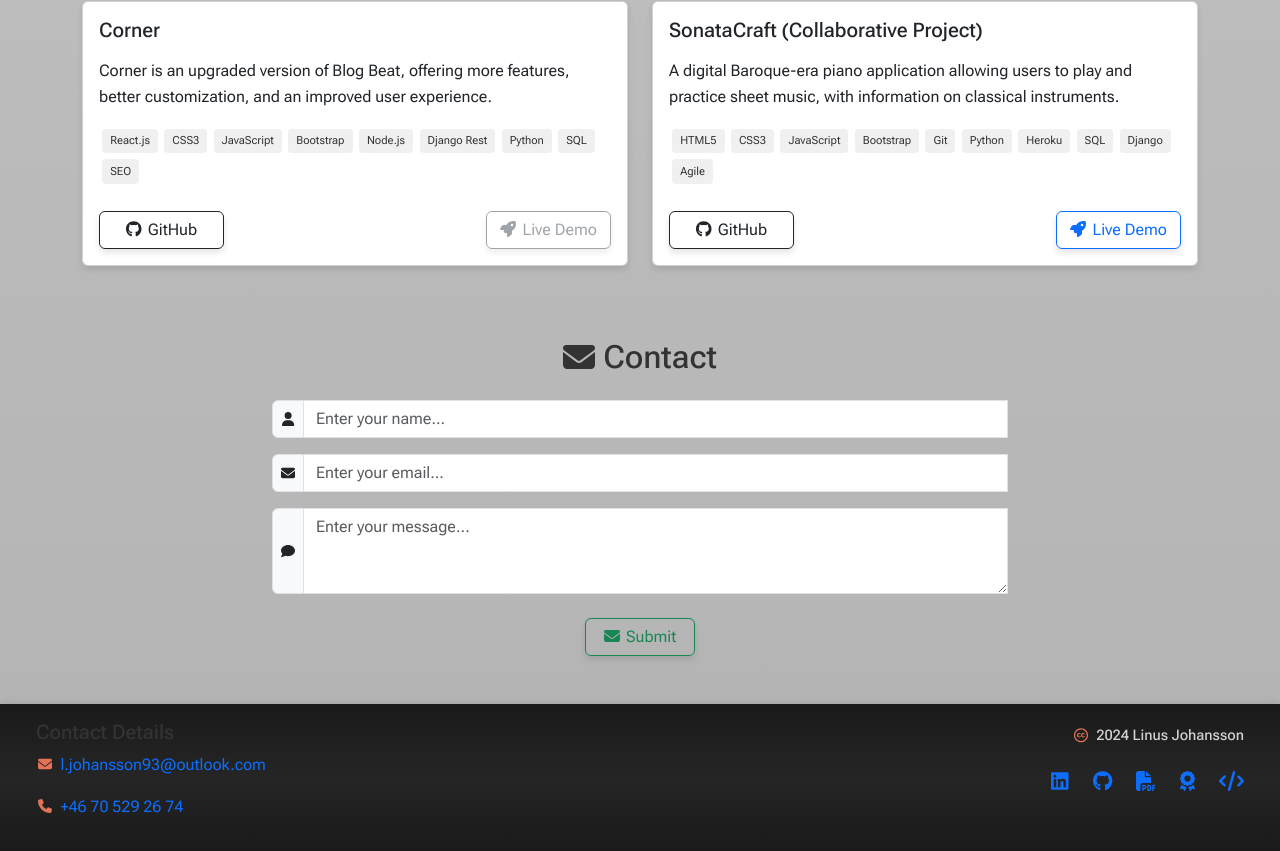
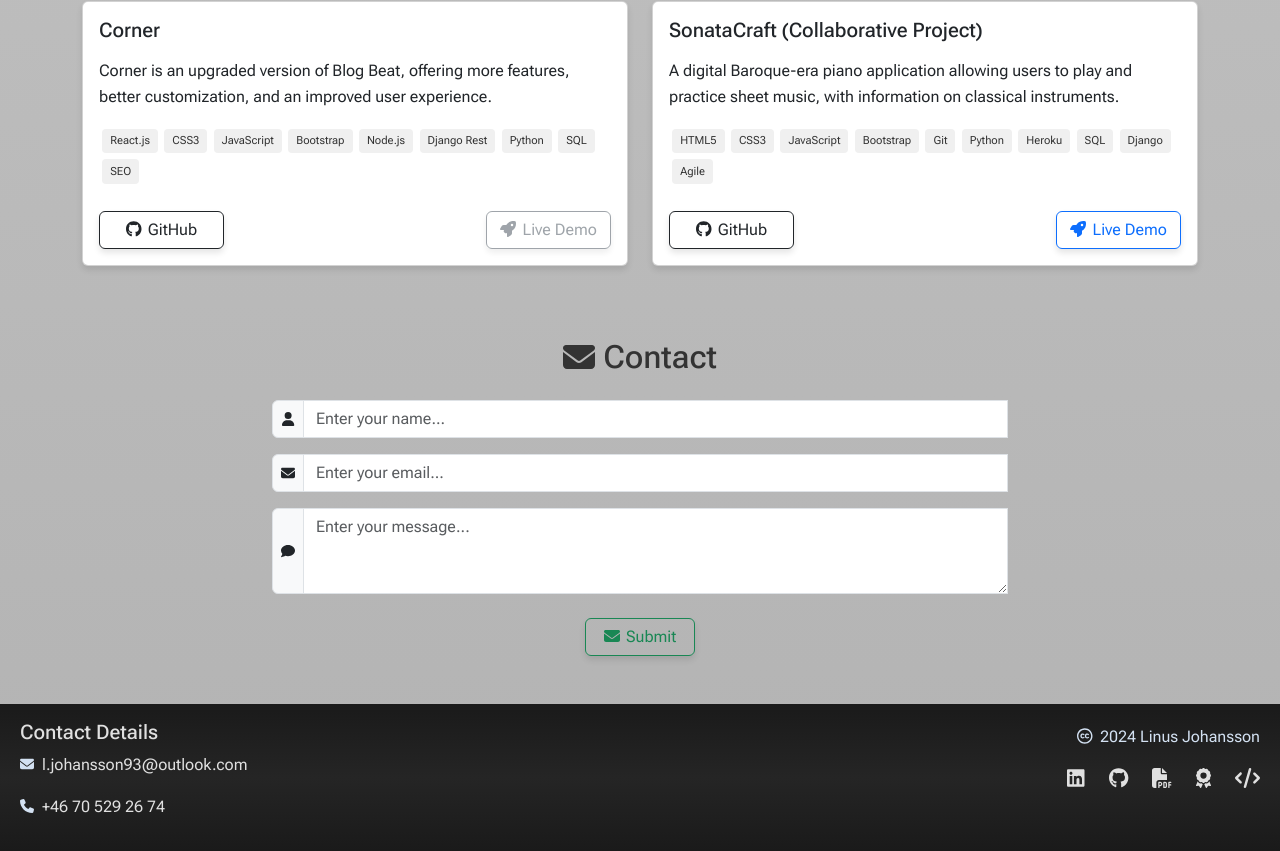
Before and after one commit to j0hanz/j0hanz-portfolio, a React (Create React App) app: page / in a window 1280 px wide. Shown: the part 3900-4751 px from the top of the page. Built offline with nearby package versions, Linux system fonts and the light colour scheme.

Commit message:
Refactor footer styles and improve color scheme

```diff
--- a/src/components/styles/Footer.module.css
+++ b/src/components/styles/Footer.module.css
@@ -1,19 +1,21 @@
+.footerBg {
+  background: linear-gradient(180deg, #1a1a1a 0%, #252525 50%, #1a1a1a 100%);
+}
+
 .footerIcon {
-  margin-right: 0.4rem;
-  color: #ff7f5fde;
-  width: 18px;
+  color: #d3e1f2;
+  margin-right: 8px;
+}
+
+.footerLink {
+  color: #e0e0e0;
+  transition: all 0.3s ease;
+}
+
+.footerLink:hover {
+  color: #e0e0e069;
 }
 
 .copyrightText {
-  font-weight: 500;
-  font-size: 0.91rem;
-  color: #d3d3d3;
-  margin-bottom: 5px;
+  color: #d3e1f2;
 }
-
-.footerBg {
-  background: linear-gradient(180deg, #1a1a1a 0%, #252525 50%, #1a1a1a 100%);
-  box-shadow: 0 2px 10px rgba(0, 0, 0, 0.2);
-  padding: 0.5rem 1rem;
-  transition: all 0.3s ease;
-}
```
